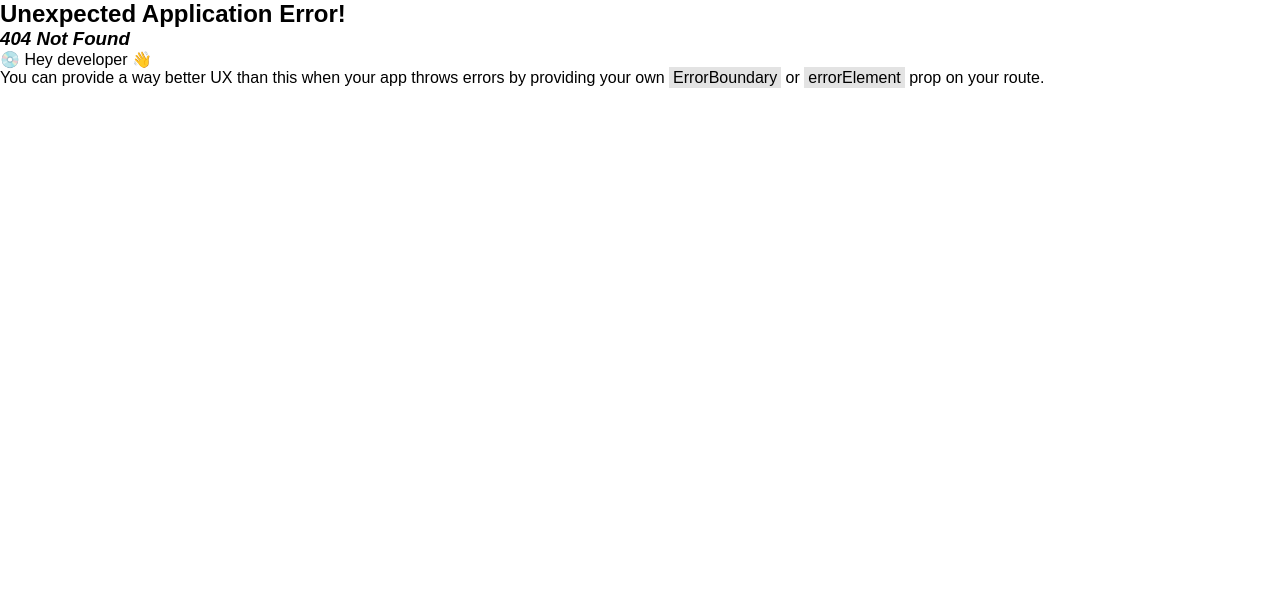
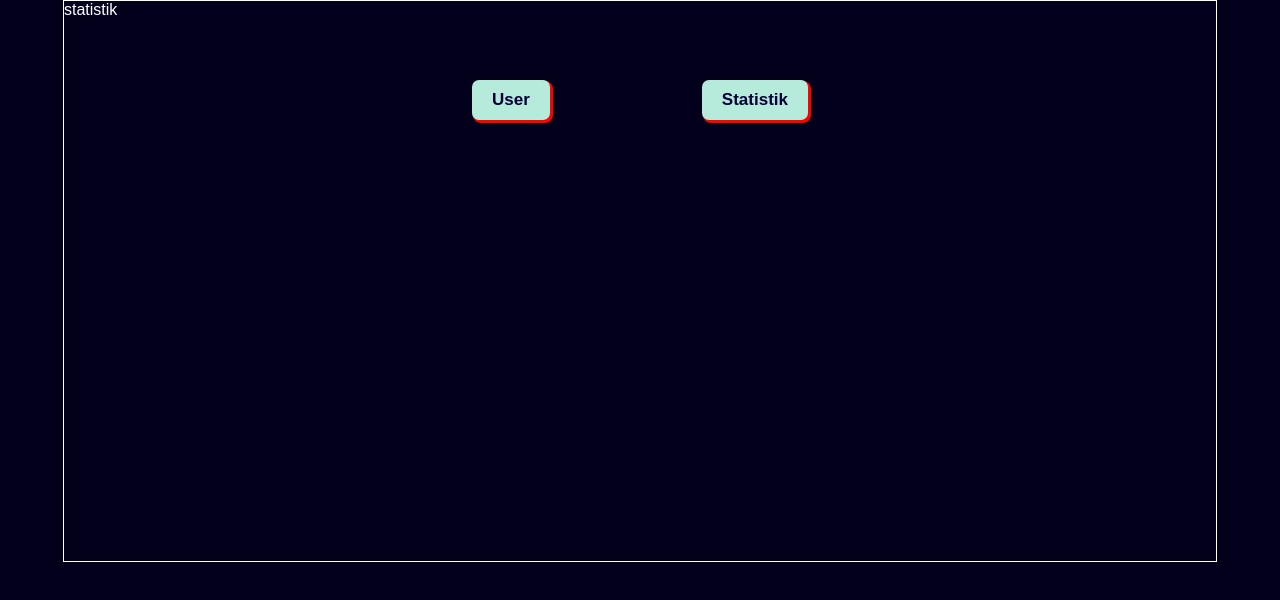
Before and after one commit to RadyaI/user-management, a React (Vite) app: page /statistik in a window 1280 px wide. Before the commit this address had no page. Shown: the top 600 px of the page. Built offline with nearby package versions, Linux system fonts and the light colour scheme.

Commit message:
Add: Statistik page

```diff
--- a/src/components/navbar.jsx
+++ b/src/components/navbar.jsx
@@ -8,7 +8,7 @@ export default function User() {
         <>
                 <Menu>
                     <NavLink to="/"><button>User</button></NavLink>
-                    <NavLink to="/food"><button>Food</button></NavLink>
+                    <NavLink to="/statistik"><button>Statistik</button></NavLink>
                 </Menu>
         </>
     )
--- a/src/router/index.jsx
+++ b/src/router/index.jsx
@@ -1,6 +1,6 @@
 import { createBrowserRouter } from "react-router";
 import User from "../user";
-import Food from "../food";
+import statistik from "../statistik";
 
 const router = createBrowserRouter([
     {
@@ -8,8 +8,8 @@ const router = createBrowserRouter([
         Component: User
     },
     {
-        path: "/food",
-        Component: Food
+        path: "/statistik",
+        Component: statistik
     }
 ])
 
--- a/src/food.jsx
+++ b/src/statistik.jsx
@@ -2,14 +2,14 @@ import styled from "styled-components"
 
 import Navbar from './components/navbar'
 
-export default function Food() {
+export default function Statistik() {
 
     return (
         <>
             <Navbar></Navbar>
             <Container>
                 <Content>
-                    Food
+                    statistik
                 </Content>
             </Container>
         </>
--- a/src/user.jsx
+++ b/src/user.jsx
@@ -19,6 +19,7 @@ export default function User() {
                 snapshot.forEach((data) => {
                     temp.push({...data.data(), id: data.id})
                 })
+                console.log(temp)
                 setUserData(temp)
             })
         } catch (error) {
```
